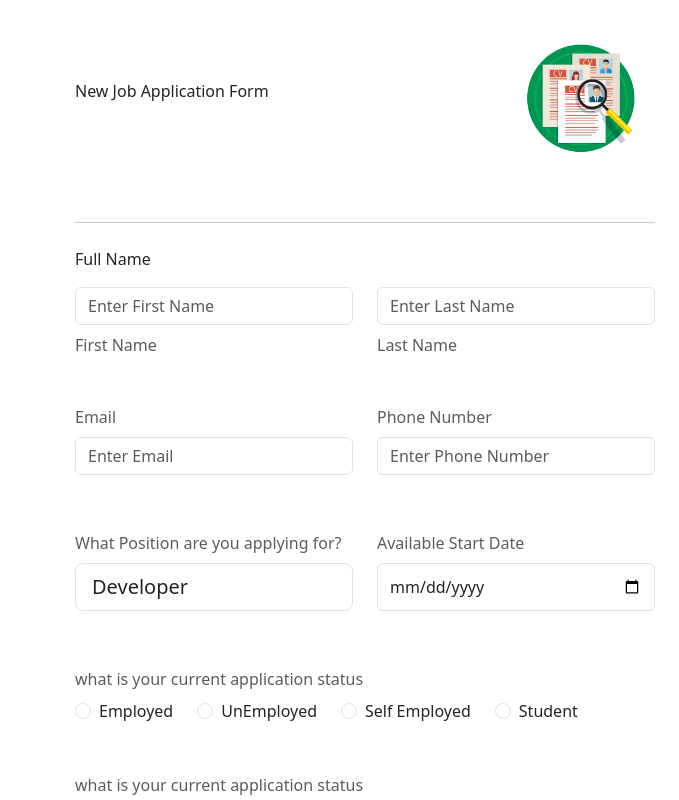
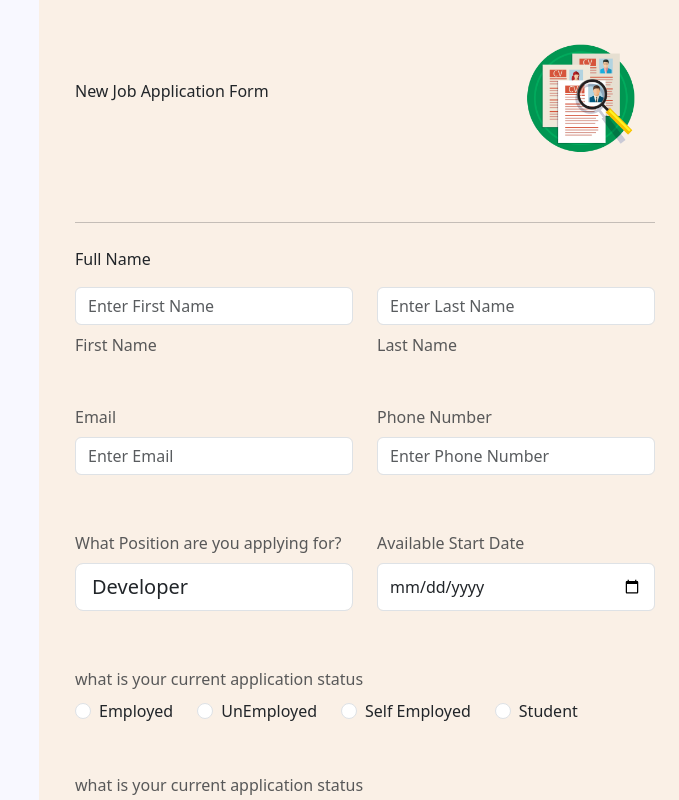
Before and after one commit to Praba31-1993/HelperScreensAndPages, a Next.js app in the folder knowledgeboosterforscreens/: page /applicationform in a window 1280 px wide. Shown: the top 800 px of the page, without its empty margins (601-1280 px from the left). Built offline with nearby package versions, Linux system fonts and the light colour scheme.

Commit message:
application form

```diff
--- a/knowledgeboosterforscreens/app/applicationform/page.tsx
+++ b/knowledgeboosterforscreens/app/applicationform/page.tsx
@@ -16,8 +16,8 @@ function JobApplicationForm() {
 
   return (
     <div className="row">
-      <div className="col-md-6"></div>
-      <div className="col-md-6">
+      <div className="col-md-6" style={{background:'ghostwhite'}}></div>
+      <div className="col-md-6" style={{background:'linen'}}>
         <div className="p-4">
           <div className="d-flex w-100 justify-content-between align-items-center mb-5">
             <p>New Job Application Form</p>
```
